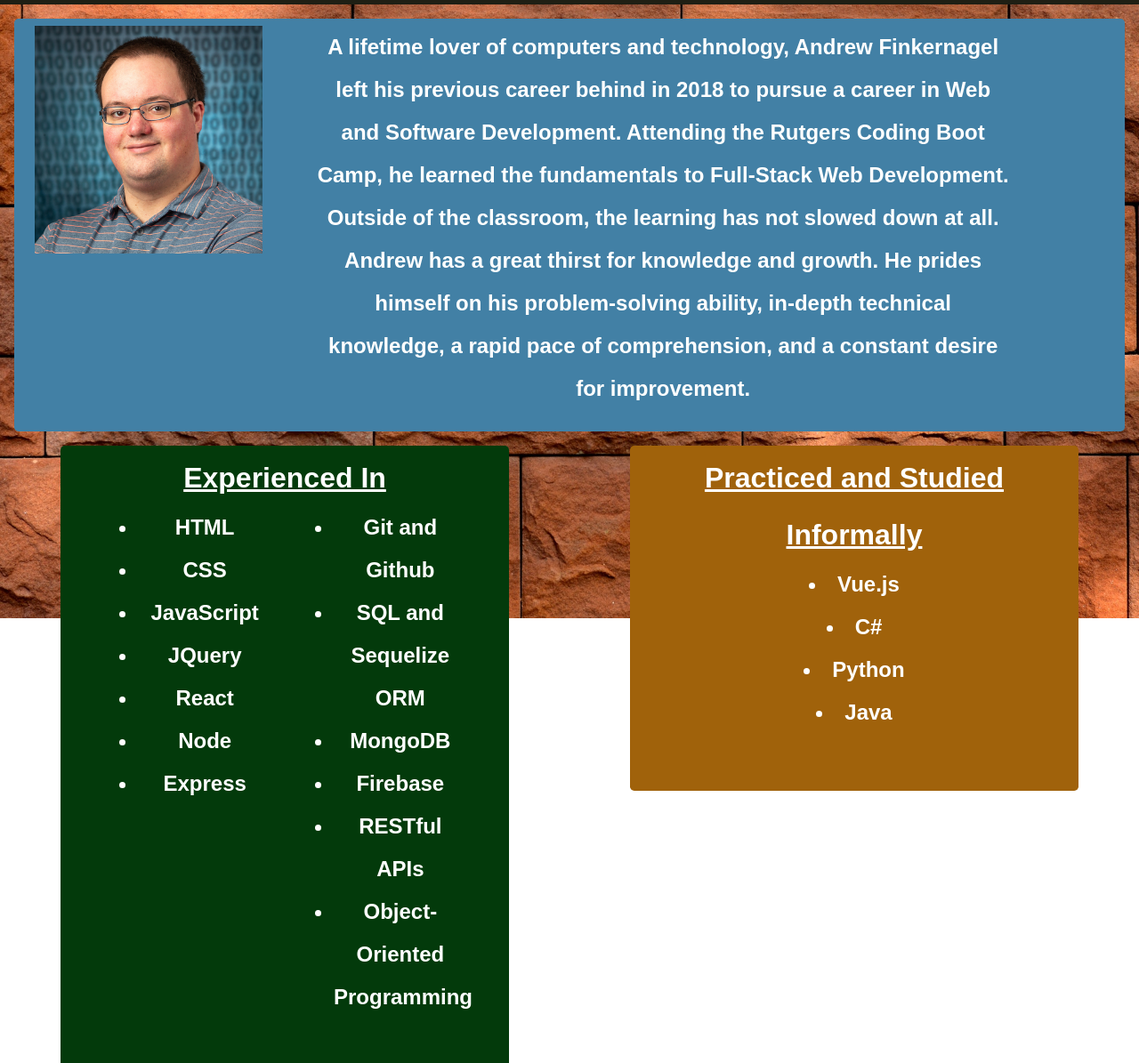
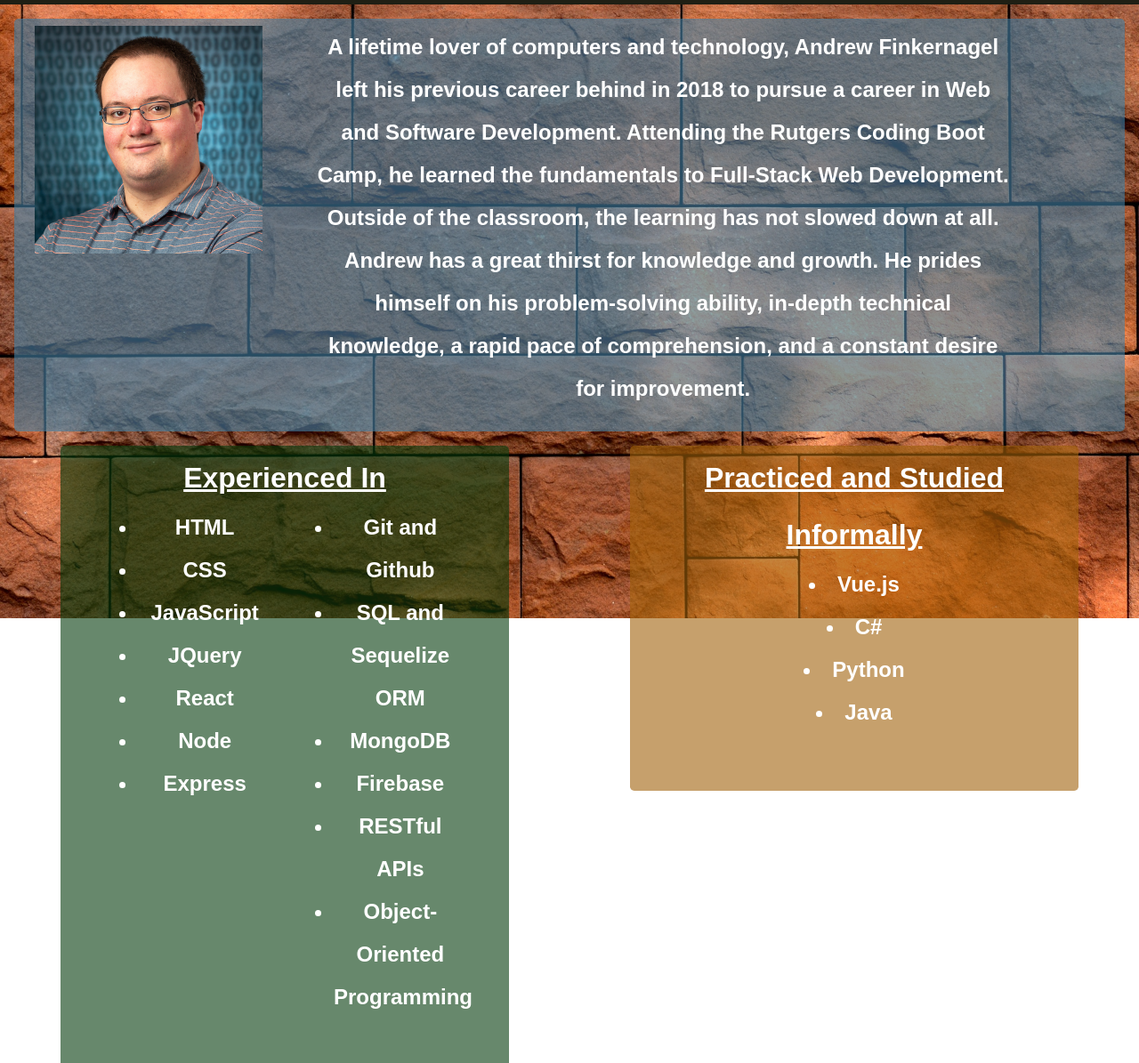
Before and after one commit to boc4life/portfolio0319, a website: page public/html/about.html in a window 1280 px wide. Shown: the part 105-1300 px from the top of the page at 89% size. Drawn offline with nearby package versions, Linux system fonts and the light colour scheme; a web font is replaced by a local one.

Commit message:
added opacity to about page jumbotrons

```diff
--- a/public/css/about.css
+++ b/public/css/about.css
@@ -1,6 +1,6 @@
 #head-jumbotron {
     margin: 1rem 1rem 0 1rem;
-    background-color: #4280a5;
+    background-color: rgba(66,128,165,.6);
     color: white;
     font-family: 'Muli', sans-serif;
     font-size: 1.5rem;
@@ -12,7 +12,7 @@
 #techs-jumbotron {
     margin-top: 1rem;
     padding-top: .25rem;
-    background-color: #033a0b;
+    background-color: rgba(3,58,11,.6);
     color: white;
     font-family: 'Muli', sans-serif;
     font-size: 1.5rem;
@@ -23,7 +23,7 @@
 #practiced-jumbotron {
     margin-top: 1rem;
     padding-top: .25rem;
-    background-color: #a0620b;
+    background-color: rgba(160,98,11,.6);
     color: white;
     font-family: 'Muli', sans-serif;
     font-size: 1.5rem;
--- a/public/html/about.html
+++ b/public/html/about.html
@@ -36,7 +36,7 @@
             </nav>
         </div>
         <div id="mainContent">
-            <div class="jumbotron animated rotateIn" id="head-jumbotron">
+            <div class="jumbotron shadow-box animated rotateIn" id="head-jumbotron">
                 <div class="row">
                     <div class="col-md-3">
                         <div class="container-fluid">
@@ -53,7 +53,7 @@
             <div class="container-fluid">
             <div class="row">
                 <div class="col-md-5 mx-auto">
-                    <div class="jumbotron animated slideInUp" id="techs-jumbotron">
+                    <div class="jumbotron shadow-box animated slideInUp" id="techs-jumbotron">
                         <div class="container-fluid text-center">
                             <span class="listHead"><u>Experienced In</u></span>
                             <div class="row">
@@ -83,7 +83,7 @@
                     </div>
                 </div>
                 <div class="col-md-5 mx-auto">
-                    <div class="jumbotron animated slideInDown" id="practiced-jumbotron">
+                    <div class="jumbotron shadow-box animated slideInDown" id="practiced-jumbotron">
                         <div class="container-fluid text-center">
                             <span class="listHead"><u>Practiced and Studied Informally</u></span>
                             <li>Vue.js</li>
```
